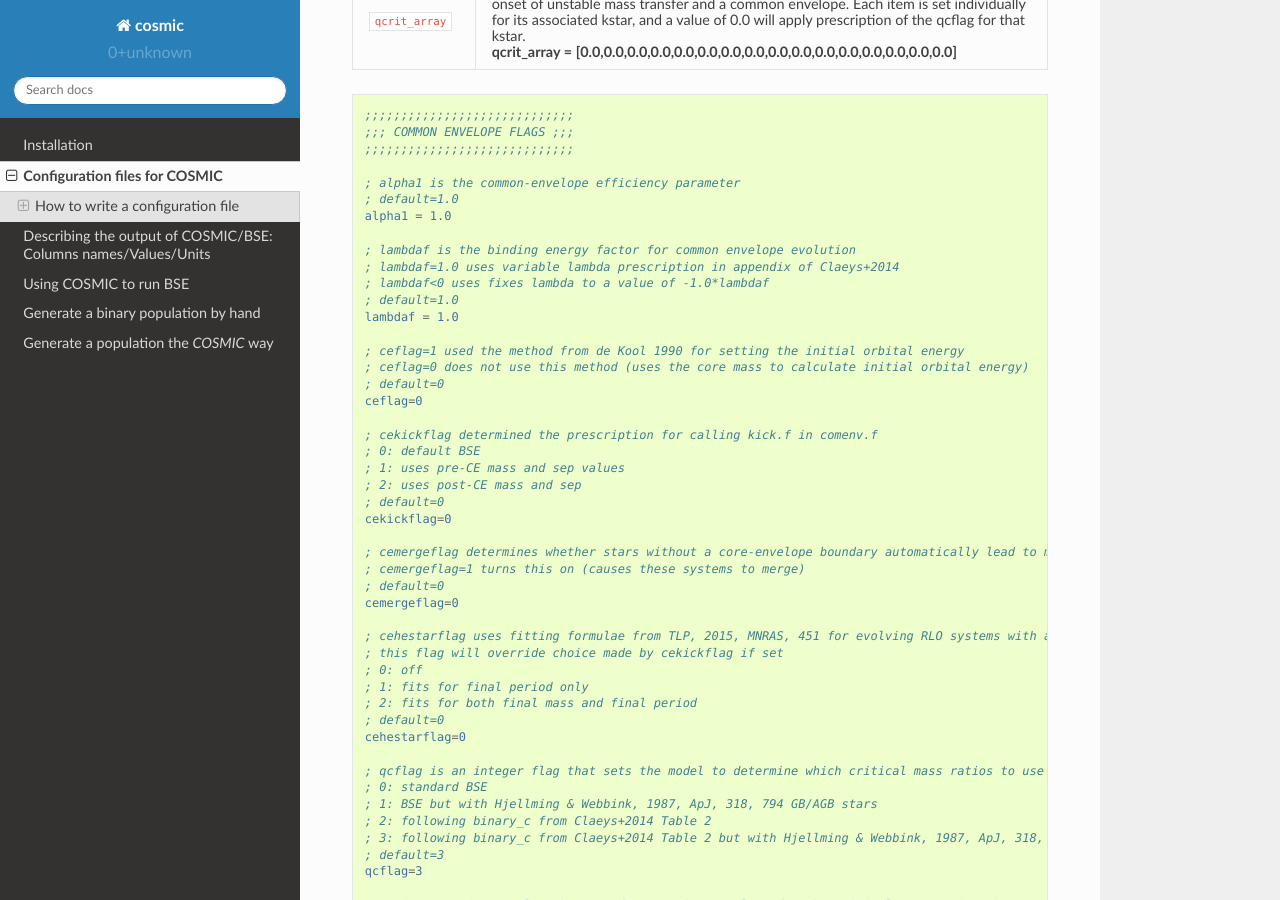
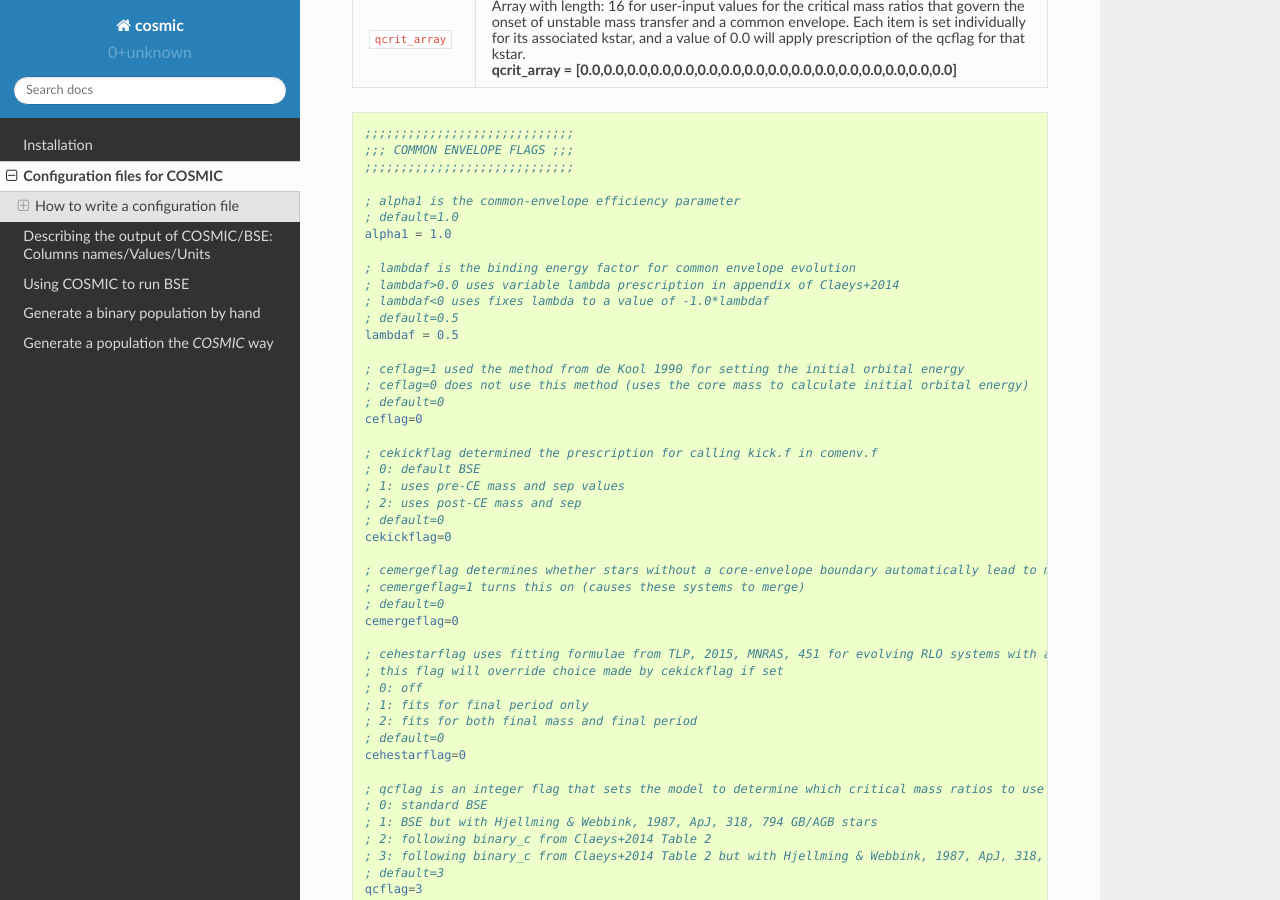
Before and after one commit to COSMIC-PopSynth/COSMIC, a Sphinx documentation site: the page built from docs/inifile/index.rst, in a window 1280 px wide and 900 px high, scrolled down 7855 px. Built offline with Sphinx 7.4.7 and the Read the Docs theme 2.0.0, drawn with Linux system fonts in a browser that asks for light colours; formulas are drawn with MathJax 3; some of the changed text lies outside the part shown.

Commit message:
and actually fixed all the docs this time

```diff
--- a/docs/inifile/index.rst
+++ b/docs/inifile/index.rst
@@ -400,12 +400,12 @@
                          The initial binding energy of the stellar envelope
                          goes like 1 / :math:`{\lambda}`. See `Equation 69 in Hurley+2002 <http://adsabs.harvard.edu/cgi-bin/nph-data_query?bibcode=2002MNRAS.329..897H&link_type=ARTICLE&db_key=AST&high=#page=11>`_.
 
-                            ``1.0`` : uses variable lambda prescription detailed
+                            ``positive values`` : uses variable lambda prescription detailed
                             in appendix of `Claeys+2014 <https://ui.adsabs.harvard.edu/abs/2014A%26A...563A..83C/abstract>`_
 
                             ``negative values`` : fixes :math:`{\lambda}` to a value of -1.0* *lambdaf*
 
-                         **lambdaf = 1.0**
+                         **lambdaf = 0.5**
 
 ``ceflag``               Selects the `de Kool 1990 <https://ui.adsabs.harvard.edu/abs/1990ApJ...358..189D/abstract>`_
                          model to set the initial orbital energy using the
@@ -494,10 +494,10 @@
     alpha1 = 1.0
 
     ; lambdaf is the binding energy factor for common envelope evolution
-    ; lambdaf=1.0 uses variable lambda prescription in appendix of Claeys+2014
+    ; lambdaf>0.0 uses variable lambda prescription in appendix of Claeys+2014
     ; lambdaf<0 uses fixes lambda to a value of -1.0*lambdaf
-    ; default=1.0
-    lambdaf = 1.0
+    ; default=0.5
+    lambdaf = 0.5
 
     ; ceflag=1 used the method from de Kool 1990 for setting the initial orbital energy
     ; ceflag=0 does not use this method (uses the core mass to calculate initial orbital energy)
--- a/docs/runpop/index.rst
+++ b/docs/runpop/index.rst
@@ -131,7 +131,7 @@
 
     In [1]: from cosmic.evolve import Evolve
 
-    In [2]: BSEDict = {'xi': 0.5, 'bhflag': 1, 'neta': 0.5, 'windflag': 3, 'wdflag': 0, 'alpha1': 1.0, 'pts1': 0.05, 'pts3': 0.02, 'pts2': 0.01, 'epsnov': 0.001, 'hewind': 1.0, 'ck': -1000, 'bwind': 0.0, 'lambdaf': 0.5, 'mxns': 3.0, 'beta': -1.0, 'tflag': 1, 'acc2': 1.5, 'nsflag': 4, 'ceflag': 0, 'eddfac': 1.0, 'ifflag': 0, 'bconst': -3000, 'sigma': 265.0, 'gamma': -2.0, 'pisn': 45.0, 'natal_kick_array' :[-100.0,-100.0,-100.0,-100.0,-100.0,-100.0], 'bhsigmafrac' : 1.0, 'polar_kick_angle' : 90, 'qcrit_array' : [0.0,0.0,0.0,0.0,0.0,0.0,0.0,0.0,0.0,0.0,0.0,0.0,0.0,0.0,0.0,0.0], 'cekickflag' : 2, 'cehestarflag' : 0, 'cemergeflag' : 0, 'ecsn' : 2.5, 'ecsn_mlow' : 1.4, 'aic' : 1, 'ussn' : 0, 'sigmadiv' :-20.0, 'qcflag' : 2, 'eddlimflag' : 0, 'fprimc_array' : [2.0/21.0,2.0/21.0,2.0/21.0,2.0/21.0,2.0/21.0,2.0/21.0,2.0/21.0,2.0/21.0,2.0/21.0,2.0/21.0,2.0/21.0,2.0/21.0,2.0/21.0,2.0/21.0,2.0/21.0,2.0/21.0], 'bhspinflag' : 0, 'bhspinmag' : 0.0, 'rejuv_fac' : 1.0, 'rejuvflag' : 0}
+    In [2]: BSEDict = {'xi': 0.5, 'bhflag': 1, 'neta': 0.5, 'windflag': 3, 'wdflag': 0, 'alpha1': 1.0, 'pts1': 0.05, 'pts3': 0.02, 'pts2': 0.01, 'epsnov': 0.001, 'hewind': 1.0, 'ck': -1000, 'bwind': 0.0, 'lambdaf': 0.5, 'mxns': 3.0, 'beta': -1.0, 'tflag': 1, 'acc2': 1.5, 'nsflag': 4, 'ceflag': 0, 'eddfac': 1.0, 'ifflag': 0, 'bconst': -3000, 'sigma': 265.0, 'gamma': -2.0, 'pisn': 45.0, 'natal_kick_array' :[-100.0,-100.0,-100.0,-100.0,-100.0,-100.0], 'bhsigmafrac' : 1.0, 'polar_kick_angle' : 90, 'qcrit_array' : [0.0,0.0,0.0,0.0,0.0,0.0,0.0,0.0,0.0,0.0,0.0,0.0,0.0,0.0,0.0,0.0], 'cekickflag' : 2, 'cehestarflag' : 0, 'cemergeflag' : 0, 'ecsn' : 2.5, 'ecsn_mlow' : 1.4, 'aic' : 1, 'ussn' : 0, 'sigmadiv' :-20.0, 'qcflag' : 2, 'eddlimflag' : 0, 'fprimc_array' : [2.0/21.0,2.0/21.0,2.0/21.0,2.0/21.0,2.0/21.0,2.0/21.0,2.0/21.0,2.0/21.0,2.0/21.0,2.0/21.0,2.0/21.0,2.0/21.0,2.0/21.0,2.0/21.0,2.0/21.0,2.0/21.0], 'bhspinflag' : 0, 'bhspinmag' : 0.0, 'rejuv_fac' : 1.0, 'rejuvflag' : 0, 'rejuvflag' : 0}
 
     In [3]: bpp, bcm, initC  = Evolve.evolve(initialbinarytable=InitialBinaries, BSEDict=BSEDict)
 
```
Also changed, not shown: docs/examples/index.rst (+4 -4 lines), 1 other file.
